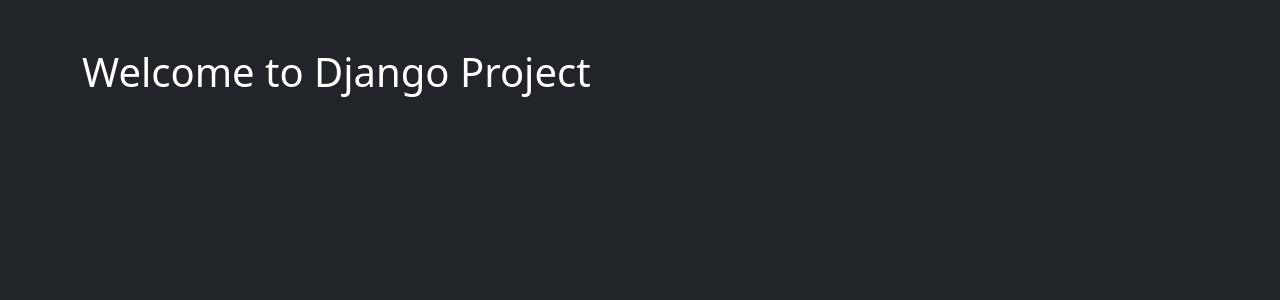
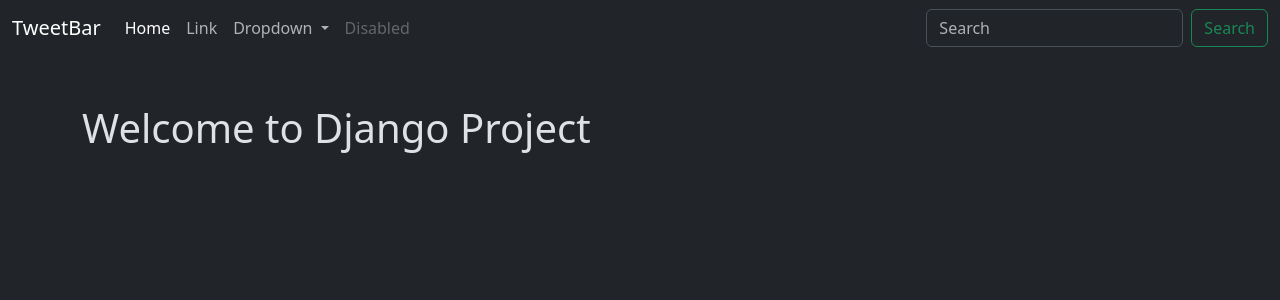
Before and after one commit to haseebjaved4212/Twiter, a Django app: page /tweet/ in a window 1280 px wide. Shown: the top 300 px of the page. Run offline with Django 5.2, Linux system fonts and the light colour scheme.

Commit message:
feat: add base layout template and index page implementation

```diff
--- a/chaiheadq/templates/layout.html
+++ b/chaiheadq/templates/layout.html
@@ -2,7 +2,7 @@
 
 
 <!DOCTYPE html>
-<html lang="en">
+<html lang="en" data-bs-theme="dark">
 <head>
     <meta charset="UTF-8">
     <meta name="viewport" content="width=device-width, initial-scale=1.0">
@@ -13,7 +13,43 @@
         {%endblock%}
     </title>
 </head>
-<body class="bg-dark ">
+<body class=>
+    <nav class="navbar navbar-expand-lg ">
+  <div class="container-fluid">
+    <a class="navbar-brand" href="#">TweetBar</a>
+    <button class="navbar-toggler" type="button" data-bs-toggle="collapse" data-bs-target="#navbarSupportedContent" aria-controls="navbarSupportedContent" aria-expanded="false" aria-label="Toggle navigation">
+      <span class="navbar-toggler-icon"></span>
+    </button>
+    <div class="collapse navbar-collapse" id="navbarSupportedContent">
+      <ul class="navbar-nav me-auto mb-2 mb-lg-0">
+        <li class="nav-item">
+          <a class="nav-link active" aria-current="page" href="#">Home</a>
+        </li>
+        <li class="nav-item">
+          <a class="nav-link" href="#">Link</a>
+        </li>
+        <li class="nav-item dropdown">
+          <a class="nav-link dropdown-toggle" href="#" role="button" data-bs-toggle="dropdown" aria-expanded="false">
+            Dropdown
+          </a>
+          <ul class="dropdown-menu">
+            <li><a class="dropdown-item" href="#">Action</a></li>
+            <li><a class="dropdown-item" href="#">Another action</a></li>
+            <li><hr class="dropdown-divider"></li>
+            <li><a class="dropdown-item" href="#">Something else here</a></li>
+          </ul>
+        </li>
+        <li class="nav-item">
+          <a class="nav-link disabled" aria-disabled="true">Disabled</a>
+        </li>
+      </ul>
+      <form class="d-flex" role="search">
+        <input class="form-control me-2" type="search" placeholder="Search" aria-label="Search"/>
+        <button class="btn btn-outline-success" type="submit">Search</button>
+      </form>
+    </div>
+  </div>
+</nav>
     <div class="container">
 
         {% block content %}
--- a/chaiheadq/tweet/templates/index.html
+++ b/chaiheadq/tweet/templates/index.html
@@ -2,5 +2,5 @@
 {% block title %}Little Tweeter{% endblock %}
 
 {%block content%}
-    <h1 class="text-white mt-5">Welcome to Django Project </h1>
+    <h1 class="mt-5">Welcome to Django Project </h1>
 {%endblock%}
```
